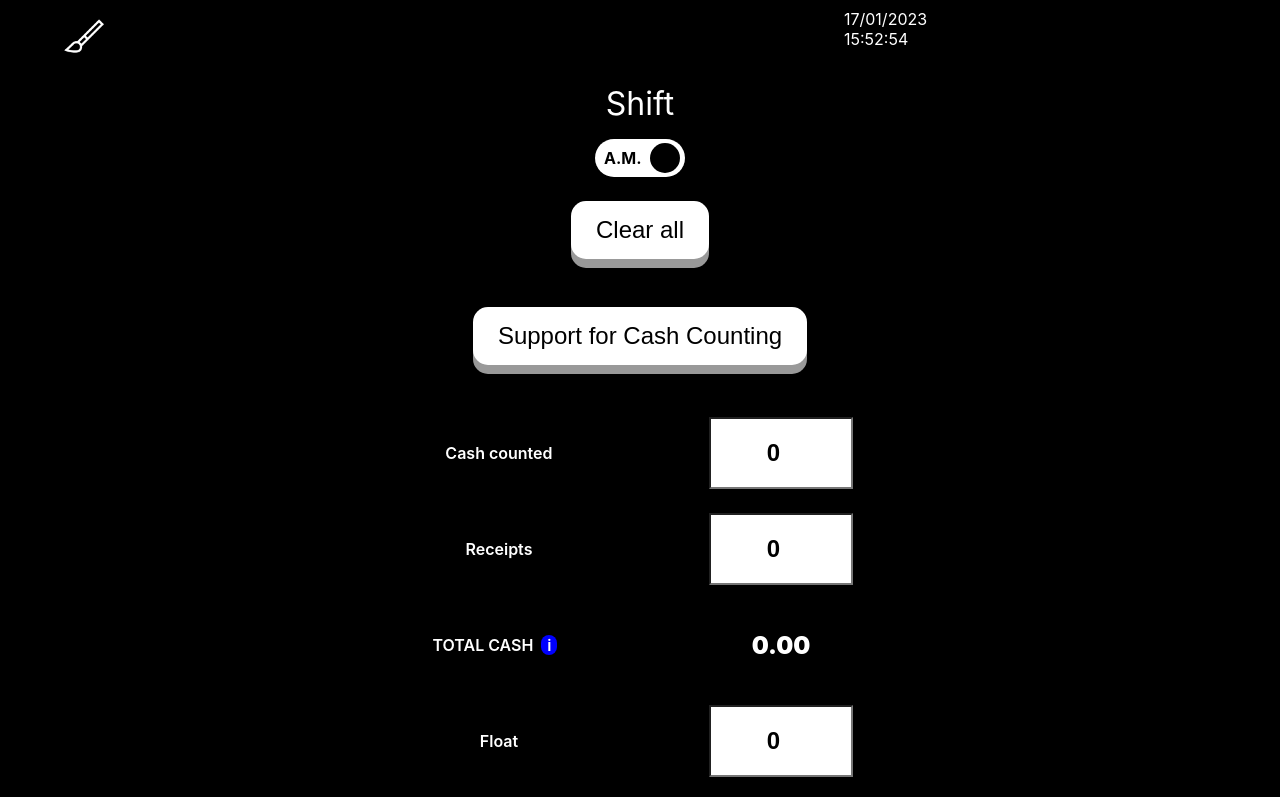
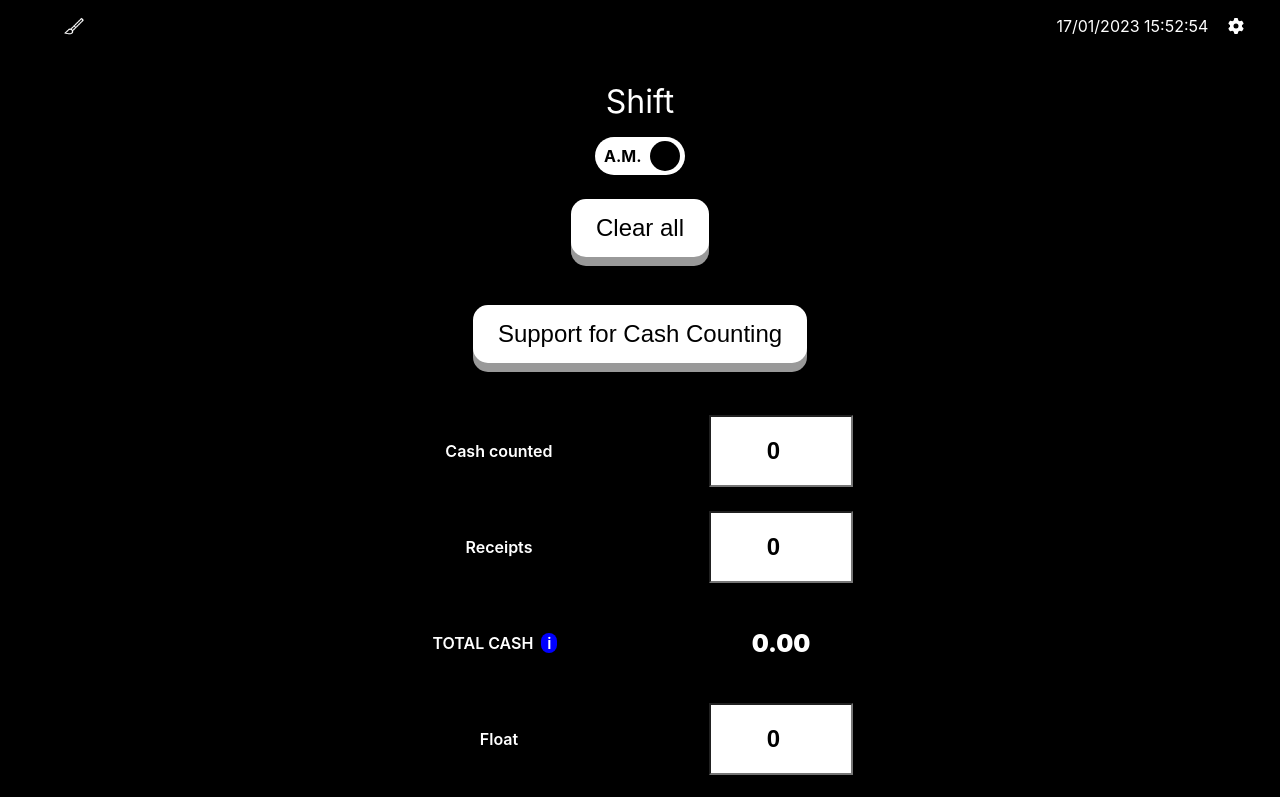
Before and after one commit to manuelcasanova/rmf, a React (Create React App) app in the folder client/: page / in a window 1280 px wide. Shown: the top 797 px of the page. Built offline with nearby package versions, Linux system fonts and the light colour scheme.

Commit message:
Changes in css, navigation bar, and toggle to show and hide data

```diff
--- a/client/src/App.css
+++ b/client/src/App.css
@@ -45,6 +45,7 @@
 
 .seccion {
   max-width: 600px;
+  padding-top: 50px;
   /* display: flex;
   flex-direction: column; */
 }
@@ -54,6 +55,7 @@
   margin: 1em 0 0.5em 0;
   font-size: 2em;
 }
+
 /*
 .subtitle {
   display: flex;
@@ -65,11 +67,22 @@
 } */
 
 .navbar {
+  /* display: flex;
+  flex-direction: row;
+  text-align: center;
+  height: 3em; */
+
+
+  /* margin-top: 2%;
   display: flex;
-  flex-direction: row;
-  /* width: 100%; */
-  text-align: center;
-  height: 3em;
+  width: 100%;
+  justify-content: flex-end */
+
+
+position: absolute;
+top: 2%;
+right: 2%;
+display: flex;
 
 }
 
@@ -117,7 +130,8 @@
 }
 
 .clear-all-x {
-  width: 50px; /* Adjust the width and height for the desired circle size */
+  width: 50px;
+  /* Adjust the width and height for the desired circle size */
   height: 50px;
   border-radius: 50%;
   font-weight: 900;
@@ -125,8 +139,10 @@
   color: red;
   text-align: center;
   /* line-height: 50px; */
-  font-size: 100%; /* Adjust the font size */
-  padding: 5px; /* Add padding for some spacing between text and border */
+  font-size: 100%;
+  /* Adjust the font size */
+  padding: 5px;
+  /* Add padding for some spacing between text and border */
   cursor: pointer;
 }
 
@@ -225,7 +241,7 @@ label {
 }
 
 .server-name-width {
-  width:50%;
+  width: 50%;
 }
 
 .cash-input-small {
@@ -321,12 +337,14 @@ input {
   display: flex;
   flex-direction: column;
 }
+
 .instructor {
   margin-bottom: 1em;
 
   display: flex;
   flex-direction: column;
-  align-items: center; /* Center items horizontally */
+  align-items: center;
+  /* Center items horizontally */
 }
 
 
@@ -337,15 +355,16 @@ input {
   align-items: center;
 }
 
-.instructor-detail > div,
-.instructor-detail > input {
+.instructor-detail>div,
+.instructor-detail>input {
   flex: 1;
   text-align: center;
-  width: 33.33%; /* Each div (or input) takes up 33.33% of the container width */
+  width: 33.33%;
+  /* Each div (or input) takes up 33.33% of the container width */
 
 }
 
-.instructor-detail > div:first-child {
+.instructor-detail>div:first-child {
   text-align: left;
 }
 
@@ -354,19 +373,24 @@ input {
 }
 
 .warning-message {
-  background-color: #ffc107; /* Yellow background */
-  color: #721c24; /* Dark red text color */
+  background-color: #ffc107;
+  /* Yellow background */
+  color: #721c24;
+  /* Dark red text color */
   padding: 10px;
   margin: 10px 0;
-  border: 1px solid #ffc107; /* Border color matches the background */
+  border: 1px solid #ffc107;
+  /* Border color matches the background */
   border-radius: 10px;
   font-weight: bold;
   text-align: center;
 }
 
 .warning-message-inside {
-  background-color: #ffc107; /* Yellow background */
-  color: #721c24; /* Dark red text color */
+  background-color: #ffc107;
+  /* Yellow background */
+  color: #721c24;
+  /* Dark red text color */
   margin: 0.5em 0 0.5em 0;
 }
 
@@ -407,33 +431,41 @@ input {
 }
 
 .color-toggle {
-position: absolute;
-/* right: 90%; */
-top: 2%;
-left: 5%;
+  position: absolute;
+  /* right: 90%; */
+  top: 2%;
+  left: 5%;
 
 }
 
 .brush {
+  /* position: absolute;
+  top: 2%;
+  left: 5%; */
   position: absolute;
   top: 2%;
   left: 5%;
-  width: 40px;
+  width: 20px;
+
 
 }
 
 .colors {
-  position: absolute;
+  /* position: absolute;
   display: flex;
   flex-direction: row;
   top: 1%;
-  left: 12%
+  left: 12% */
+
+  position: absolute;
+  top: 6%;
+  left: 5%
 }
 
 .color {
   border-radius: 50px;
   margin-top: 1em;
-  margin-left: 1em;
+  /* margin-left: 1em; */
   width: 1.5em;
   height: 1.5em;
 }
@@ -513,16 +545,21 @@ left: 5%;
   /* border-color: red; */
 }
 
+
+
+.datawheel {}
+
+.switch {
+
+  margin: 0px 10px 0px 10px;
+}
+
+.data-component {
+  text-align: center;
+}
+
 /* TOGGLE BUTTON */
 
-.switch {
-  position: relative;
-  display: inline-block;
-  width: 60px;
-  height: 34px;
-  margin: 9px;
-  margin-left: 80%;
-}
 
 .switch input {
   opacity: 0;
@@ -611,13 +648,14 @@ input:checked+.slider:before {
   flex-direction: row;
 }
 
-.server-details  {
+.server-details {
   margin-right: 0.2em;
 }
 
 /* ALL CSS AM */
 
-.AmButton, .PmButton {
+.AmButton,
+.PmButton {
   background-color: var(--color1);
   width: 5.6em;
   height: 2.4em;
@@ -649,7 +687,8 @@ input:checked+.slider:before {
   border-radius: 50px;
   width: 1.9em;
   height: 1.9em;
-  color: var(--color0);;
+  color: var(--color0);
+  ;
   background-color: var(--color0);
   margin-right: 0.1em;
 }
--- a/client/src/App.js
+++ b/client/src/App.js
@@ -12,7 +12,7 @@ function App() {
 
   const [color, setColor] = useState("black")
 
-  console.log("color app js", color)
+  // console.log("color app js", color)
 
   return (
     <>
--- a/client/src/Closing.jsx
+++ b/client/src/Closing.jsx
@@ -6,16 +6,19 @@ import { Link } from 'react-router-dom';
 //Libraries
 
 import ReactToPrint from 'react-to-print'
+import { FontAwesomeIcon } from "@fortawesome/react-fontawesome";
 
 //Components
 
 import Now from './Now';
 import AmButton from './AmButton';
+import DataComponent from './DataComponent';
 
 //Images
 
 import brush from './images/brush.png'
 import brushWhite from './images/brush-white.png'
+import { faGear } from "@fortawesome/free-solid-svg-icons";
 
 export default function Closing({ color, setColor }) {
 
@@ -32,12 +35,15 @@ export default function Closing({ color, setColor }) {
   const frontTipsPercent = 70;
 
   const [toggle, setToggle] = useState(false);
+  const [showData, setShowData] = useState(false)
 
   const handleToggle = () => {
     setToggle(prev => !prev)
   }
 
-
+const handleData = () => {
+  setShowData(!showData)
+}
 
   const now = Now()
 
@@ -446,6 +452,9 @@ const totalInstructors = parseFloat(totalInstructor1) + parseFloat(totalInstruct
         className={toggle ? `App day-mode ${color}` : `App night-mode ${color}`}>
 
 
+
+
+
         {color === 'black' &&
           <><img className='brush' src={brushWhite} alt="Brush" onClick={showColors} /></>
         }
@@ -468,16 +477,30 @@ const totalInstructors = parseFloat(totalInstructor1) + parseFloat(totalInstruct
           <input type="checkbox" onChange={handleToggle} />
           <span className="slider round"></span>
         </label> */}
+        <div className='navbar'>
+
+          <div className='switch'>{now}</div>
+          <div className='switch'
+
+          >
+
+           <FontAwesomeIcon icon={faGear}
+           onClick={handleData}
+           />
+
+            </div>
 
 
-        <div className='switch'>{now}</div>
+        </div>
+
+
 
         <div className='seccion'>
 
 
 
-
-
+       {showData && <DataComponent />
+}
           <div className='title'>Shift</div>
           <Link to='/night' className='subtitle'><AmButton toggle={toggle} /></Link>
 
@@ -965,7 +988,7 @@ const totalInstructors = parseFloat(totalInstructor1) + parseFloat(totalInstruct
 
 
 
-{ parseInt(totalInstructors) !== parseInt(pizzaTips) &&
+                {parseInt(totalInstructors) !== parseInt(pizzaTips) &&
 
                   <section className='servers warning-message'>
                     <div className='warning-message'>Warning!! The pizza instructors' tips and the tips distributed amongst the 3 instructors do not match! The sum of the total tips for the three instructors must match the total pizza instructor tips shown above:</div>
--- a/client/src/ClosingNight.jsx
+++ b/client/src/ClosingNight.jsx
@@ -6,16 +6,19 @@ import { Link } from "react-router-dom"
 //Libraries
 
 import ReactToPrint from 'react-to-print'
+import { FontAwesomeIcon } from "@fortawesome/react-fontawesome";
 
 //Components
 
 import Now from './Now';
 import PmButton from "./PmButton";
+import DataComponent from './DataComponent';
 
 //Images
 
 import brush from './images/brush.png'
 import brushWhite from './images/brush-white.png'
+import { faGear } from "@fortawesome/free-solid-svg-icons";
 
 export default function ClosingNight({color, setColor}) {
 
@@ -32,9 +35,15 @@ export default function ClosingNight({color, setColor}) {
 
   const [toggle, setToggle] = useState(false);
 
+  const [showData, setShowData] = useState(false)
+
   const handleToggle = () => {
     setToggle(prev => !prev)
   }
+
+const handleData = () => {
+  setShowData(!showData)
+}
 
   const now = Now()
 
@@ -484,10 +493,25 @@ className={toggle ? `App day-mode ${color}` : `App night-mode ${color}`}>
           <span className="slider round"></span>
         </label> */}
 
-        <div className='switch'>{now}</div>
+<div className='navbar'>
+
+<div className='switch'>{now}</div>
+<div className='switch'><FontAwesomeIcon icon={faGear}
+onClick={handleData}/></div>
+
+
+</div>
+
+
+
+
+
 
 
         <div className='seccion'>
+
+        {showData && <DataComponent />
+}
 
           <div className='title'>Shift</div>
           <Link to='/closing'>< PmButton /></Link>
```
Lines whose indentation alone changed are shown as unchanged.
